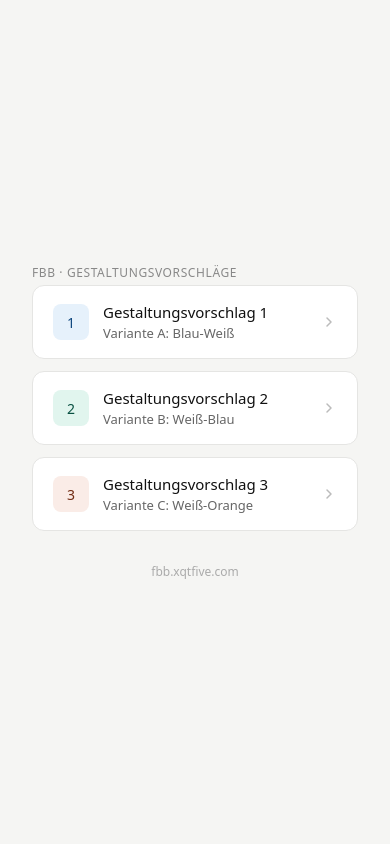
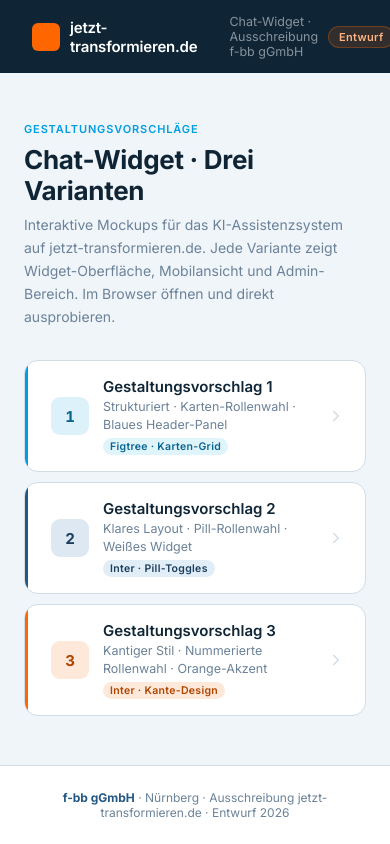
Before and after one commit to xqtfive/fbb-gestaltungsvorschlaege, a plain HTML site: page index.html in a window 390 px wide. Drawn offline with Linux system fonts and the light colour scheme.

Commit message:
fixes to mobil ui and entry site

```diff
--- a/index.html
+++ b/index.html
@@ -3,55 +3,247 @@
 <head>
   <meta charset="UTF-8" />
   <meta name="viewport" content="width=device-width, initial-scale=1.0" />
-  <title>FBB – Gestaltungsvorschläge</title>
+  <title>Chat-Widget · Gestaltungsvorschläge · jetzt-transformieren.de</title>
+  <link rel="preconnect" href="https://fonts.googleapis.com" />
+  <link rel="preconnect" href="https://fonts.gstatic.com" crossorigin />
+  <link href="https://fonts.googleapis.com/css2?family=Inter:wght@300;400;500;600;700&display=swap" rel="stylesheet" />
   <style>
-    * { box-sizing: border-box; margin: 0; padding: 0; }
-    body { font-family: system-ui, sans-serif; background: #f5f5f3; min-height: 100vh; display: flex; align-items: center; justify-content: center; padding: 2rem; }
-    .container { max-width: 520px; width: 100%; }
-    .eyebrow { font-size: 12px; color: #888; text-transform: uppercase; letter-spacing: 0.05em; margin-bottom: 0.25rem; }
-    h1 { font-size: 22px; font-weight: 500; color: #111; margin-bottom: 0.4rem; }
-    .sub { font-size: 14px; color: #666; margin-bottom: 2rem; line-height: 1.6; }
-    .list { display: flex; flex-direction: column; gap: 12px; }
-    .card { display: flex; align-items: center; justify-content: space-between; padding: 1rem 1.25rem; background: #fff; border: 1px solid #e5e5e3; border-radius: 12px; text-decoration: none; color: inherit; transition: border-color 0.15s, box-shadow 0.15s; }
-    .card:hover { border-color: #aaa; box-shadow: 0 2px 8px rgba(0,0,0,0.06); }
-    .card-left { display: flex; align-items: center; gap: 14px; }
-    .badge { width: 36px; height: 36px; border-radius: 8px; display: flex; align-items: center; justify-content: center; font-size: 14px; font-weight: 500; flex-shrink: 0; }
-    .b1 { background: #E6F1FB; color: #0C447C; }
-    .b2 { background: #E1F5EE; color: #085041; }
-    .b3 { background: #FAECE7; color: #712B13; }
-    .card-title { font-size: 15px; font-weight: 500; color: #111; }
-    .card-sub { font-size: 13px; color: #666; margin-top: 2px; }
-    .arrow { color: #bbb; }
-    .footer { text-align: center; margin-top: 2rem; font-size: 12px; color: #aaa; }
+    *, *::before, *::after { box-sizing: border-box; margin: 0; padding: 0; }
+
+    :root {
+      --navy:      #245883;
+      --navy-dark: #1a3e5e;
+      --navy-deep: #0f2536;
+      --blue:      #009ee0;
+      --orange:    #ff6600;
+      --white:     #ffffff;
+      --bg:        #f0f5fa;
+      --border:    #d0dce8;
+      --muted:     #6b8299;
+      --text:      #0f2536;
+    }
+
+    body {
+      font-family: 'Inter', -apple-system, BlinkMacSystemFont, sans-serif;
+      background: var(--bg);
+      color: var(--text);
+      min-height: 100vh;
+      display: flex;
+      flex-direction: column;
+    }
+
+    /* ── Header ── */
+    header {
+      background: var(--navy-deep);
+      padding: 14px 32px;
+      display: flex;
+      align-items: center;
+      gap: 10px;
+    }
+    .header-dot {
+      width: 28px;
+      height: 28px;
+      background: var(--orange);
+      border-radius: 6px;
+      flex-shrink: 0;
+    }
+    .header-wordmark {
+      font-size: 15px;
+      font-weight: 600;
+      color: var(--white);
+      letter-spacing: -.2px;
+    }
+    .header-sep { width: 1px; height: 18px; background: rgba(255,255,255,.15); margin: 0 6px; }
+    .header-sub { font-size: 12.5px; color: rgba(255,255,255,.5); }
+    .header-badge {
+      margin-left: auto;
+      background: rgba(255,102,0,.15);
+      border: 1px solid rgba(255,102,0,.3);
+      color: #ffb380;
+      font-size: 11px;
+      font-weight: 600;
+      padding: 3px 10px;
+      border-radius: 9999px;
+      letter-spacing: .3px;
+    }
+
+    /* ── Main ── */
+    main {
+      flex: 1;
+      display: flex;
+      align-items: center;
+      justify-content: center;
+      padding: 3rem 1.5rem;
+    }
+    .container { max-width: 560px; width: 100%; }
+
+    .eyebrow {
+      font-size: 11px;
+      font-weight: 600;
+      color: var(--blue);
+      text-transform: uppercase;
+      letter-spacing: .08em;
+      margin-bottom: .5rem;
+    }
+    h1 {
+      font-size: 26px;
+      font-weight: 700;
+      color: var(--navy-deep);
+      letter-spacing: -.3px;
+      line-height: 1.2;
+      margin-bottom: .4rem;
+    }
+    .sub {
+      font-size: 14px;
+      color: var(--muted);
+      line-height: 1.65;
+      margin-bottom: 2rem;
+    }
+
+    .list { display: flex; flex-direction: column; gap: 10px; }
+
+    .card {
+      display: flex;
+      align-items: center;
+      justify-content: space-between;
+      padding: 1rem 1.25rem;
+      background: var(--white);
+      border: 1px solid var(--border);
+      border-radius: 14px;
+      text-decoration: none;
+      color: inherit;
+      transition: border-color .15s, box-shadow .15s, transform .15s;
+      position: relative;
+      overflow: hidden;
+    }
+    .card::before {
+      content: '';
+      position: absolute;
+      top: 0; left: 0; bottom: 0;
+      width: 3px;
+    }
+    .card-1::before { background: #009ee0; }
+    .card-2::before { background: #245883; }
+    .card-3::before { background: #ff6600; }
+    .card:hover {
+      border-color: #b0c8dc;
+      box-shadow: 0 4px 16px rgba(15,37,54,.08);
+      transform: translateY(-1px);
+    }
+    .card-left { display: flex; align-items: center; gap: 14px; padding-left: 6px; }
+    .badge {
+      width: 38px;
+      height: 38px;
+      border-radius: 9px;
+      display: flex;
+      align-items: center;
+      justify-content: center;
+      font-size: 15px;
+      font-weight: 700;
+      flex-shrink: 0;
+      font-variant-numeric: tabular-nums;
+    }
+    .b1 { background: #ddf1fa; color: #0a6490; }
+    .b2 { background: #dde8f2; color: #1a3e5e; }
+    .b3 { background: #fde8d9; color: #b04500; }
+
+    .card-title { font-size: 15px; font-weight: 600; color: var(--navy-deep); }
+    .card-desc  { font-size: 12.5px; color: var(--muted); margin-top: 2px; line-height: 1.4; }
+    .card-tag {
+      display: inline-block;
+      margin-top: 5px;
+      font-size: 10.5px;
+      font-weight: 600;
+      padding: 2px 7px;
+      border-radius: 9999px;
+      letter-spacing: .03em;
+    }
+    .tag-1 { background: #e0f4fc; color: #0a6490; }
+    .tag-2 { background: #e2eef7; color: #1a3e5e; }
+    .tag-3 { background: #fde8d9; color: #b04500; }
+
+    .arrow {
+      color: var(--border);
+      flex-shrink: 0;
+      transition: color .15s, transform .15s;
+    }
+    .card:hover .arrow { color: var(--navy); transform: translateX(2px); }
+
+    /* ── Footer ── */
+    footer {
+      text-align: center;
+      padding: 1.5rem;
+      font-size: 12px;
+      color: var(--muted);
+      border-top: 1px solid var(--border);
+      background: var(--white);
+    }
+    footer strong { color: var(--navy); }
   </style>
 </head>
 <body>
+
+  <header>
+    <div class="header-dot"></div>
+    <span class="header-wordmark">jetzt-transformieren.de</span>
+    <div class="header-sep"></div>
+    <span class="header-sub">Chat-Widget · Ausschreibung f-bb gGmbH</span>
+    <span class="header-badge">Entwurf</span>
+  </header>
+
+  <main>
     <div class="container">
-    <p class="eyebrow">FBB · Gestaltungsvorschläge</p>
+      <p class="eyebrow">Gestaltungsvorschläge</p>
+      <h1>Chat-Widget · Drei Varianten</h1>
+      <p class="sub">
+        Interaktive Mockups für das KI-Assistenzsystem auf jetzt-transformieren.de.
+        Jede Variante zeigt Widget-Oberfläche, Mobilansicht und Admin-Bereich.
+        Im Browser öffnen und direkt ausprobieren.
+      </p>
+
       <div class="list">
-      <a class="card" href="/gestaltungsvorschlag-1/">
+        <a class="card card-1" href="gestaltungsvorschlag-1/">
           <div class="card-left">
             <div class="badge b1">1</div>
-          <div><p class="card-title">Gestaltungsvorschlag 1</p><p class="card-sub">Variante A: Blau-Weiß</p></div>
+            <div>
+              <p class="card-title">Gestaltungsvorschlag 1</p>
+              <p class="card-desc">Strukturiert · Karten-Rollenwahl · Blaues Header-Panel</p>
+              <span class="card-tag tag-1">Figtree · Karten-Grid</span>
             </div>
-        <svg class="arrow" width="16" height="16" viewBox="0 0 16 16" fill="none"><path d="M6 4l4 4-4 4" stroke="currentColor" stroke-width="1.5" stroke-linecap="round" stroke-linejoin="round"/></svg>
+          </div>
+          <svg class="arrow" width="18" height="18" viewBox="0 0 24 24" fill="none" stroke="currentColor" stroke-width="2" stroke-linecap="round" stroke-linejoin="round" aria-hidden="true"><polyline points="9 18 15 12 9 6"/></svg>
         </a>
-      <a class="card" href="/gestaltungsvorschlag-2/">
+
+        <a class="card card-2" href="gestaltungsvorschlag-2/">
           <div class="card-left">
             <div class="badge b2">2</div>
-          <div><p class="card-title">Gestaltungsvorschlag 2</p><p class="card-sub">Variante B: Weiß-Blau</p></div>
+            <div>
+              <p class="card-title">Gestaltungsvorschlag 2</p>
+              <p class="card-desc">Klares Layout · Pill-Rollenwahl · Weißes Widget</p>
+              <span class="card-tag tag-2">Inter · Pill-Toggles</span>
             </div>
-        <svg class="arrow" width="16" height="16" viewBox="0 0 16 16" fill="none"><path d="M6 4l4 4-4 4" stroke="currentColor" stroke-width="1.5" stroke-linecap="round" stroke-linejoin="round"/></svg>
+          </div>
+          <svg class="arrow" width="18" height="18" viewBox="0 0 24 24" fill="none" stroke="currentColor" stroke-width="2" stroke-linecap="round" stroke-linejoin="round" aria-hidden="true"><polyline points="9 18 15 12 9 6"/></svg>
         </a>
-      <a class="card" href="/gestaltungsvorschlag-3/">
+
+        <a class="card card-3" href="gestaltungsvorschlag-3/">
           <div class="card-left">
             <div class="badge b3">3</div>
-          <div><p class="card-title">Gestaltungsvorschlag 3</p><p class="card-sub">Variante C: Weiß-Orange</p></div>
+            <div>
+              <p class="card-title">Gestaltungsvorschlag 3</p>
+              <p class="card-desc">Kantiger Stil · Nummerierte Rollenwahl · Orange-Akzent</p>
+              <span class="card-tag tag-3">Inter · Kante-Design</span>
             </div>
-        <svg class="arrow" width="16" height="16" viewBox="0 0 16 16" fill="none"><path d="M6 4l4 4-4 4" stroke="currentColor" stroke-width="1.5" stroke-linecap="round" stroke-linejoin="round"/></svg>
+          </div>
+          <svg class="arrow" width="18" height="18" viewBox="0 0 24 24" fill="none" stroke="currentColor" stroke-width="2" stroke-linecap="round" stroke-linejoin="round" aria-hidden="true"><polyline points="9 18 15 12 9 6"/></svg>
         </a>
       </div>
-    <p class="footer">fbb.xqtfive.com</p>
     </div>
+  </main>
+
+  <footer>
+    <strong>f-bb gGmbH</strong> · Nürnberg · Ausschreibung jetzt-transformieren.de · Entwurf 2026
+  </footer>
+
 </body>
 </html>
```
Also changed, not shown: gestaltungsvorschlag-1/index.html (+8 -1 lines), gestaltungsvorschlag-2/index.html (+8 -1 lines), gestaltungsvorschlag-3/index.html (+10 -3 lines). Lines whose indentation alone changed are shown as unchanged.
